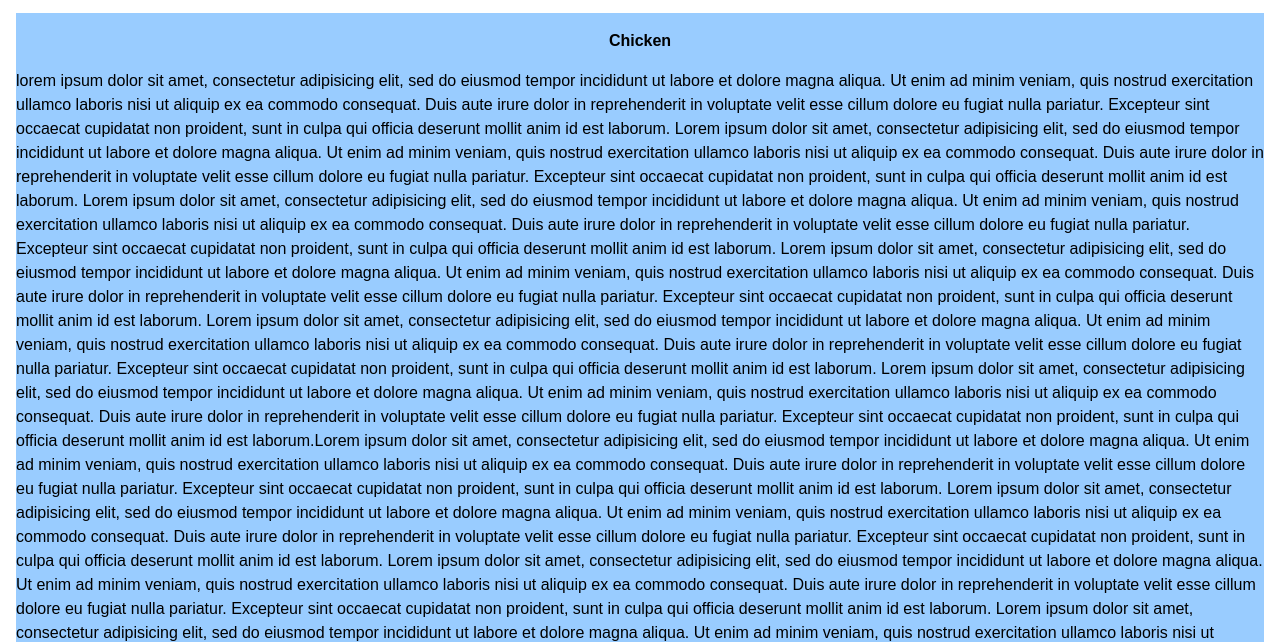
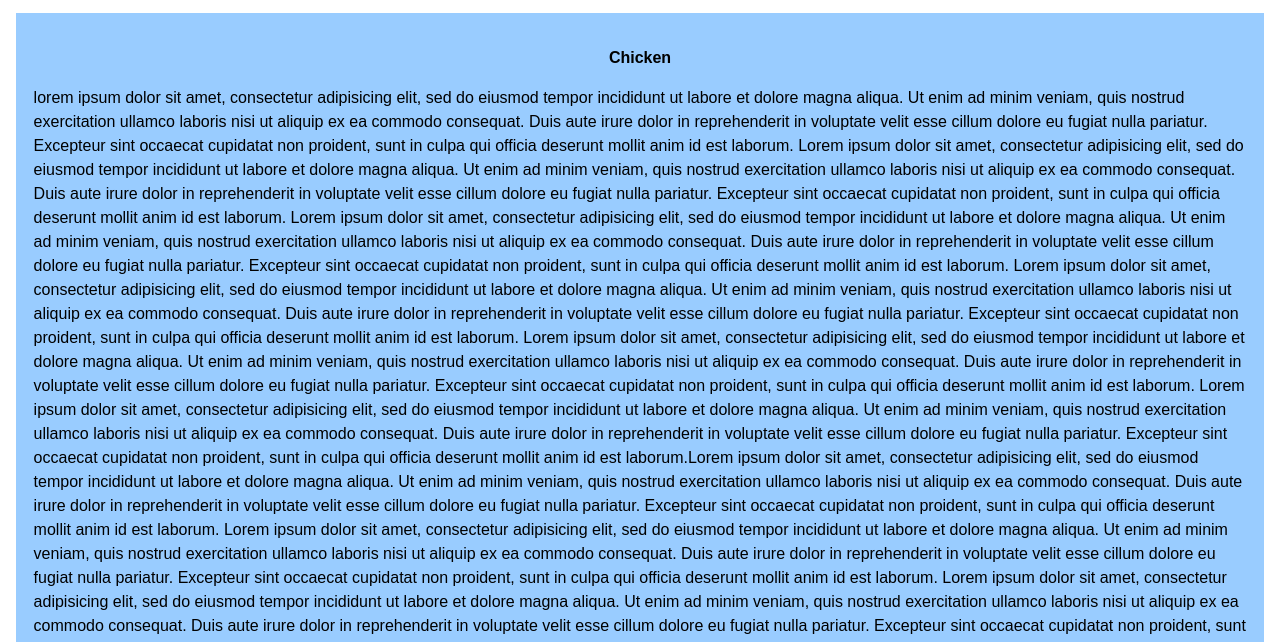
Before and after one commit to githubnoob0/forcoursera, a plain HTML site: page mod3_solution/index.html in a window 1280 px wide. Shown: the part 150-792 px from the top of the page. Drawn offline with Linux system fonts and the light colour scheme.

Commit message:
Module 3 coding assignment solution

```diff
--- a/mod3_solution/css/styles.css
+++ b/mod3_solution/css/styles.css
@@ -37,7 +37,7 @@ body {
 
 #dummy-text {
   margin: 1em;
-  padding-bottom: 1.1em;
+  padding: 1.1em;
   background-color: #99ccff;
 }
 
```
